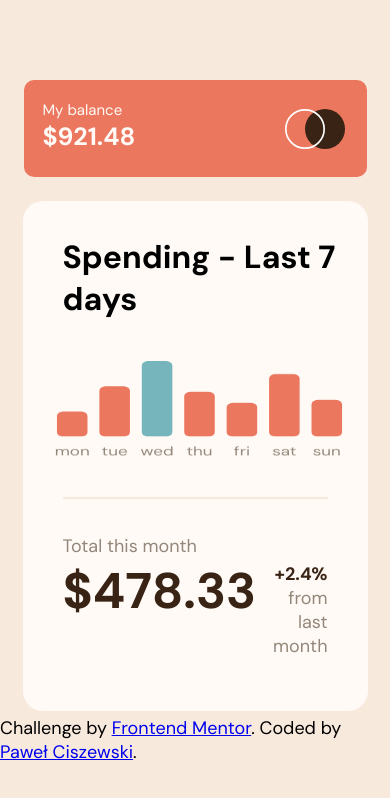
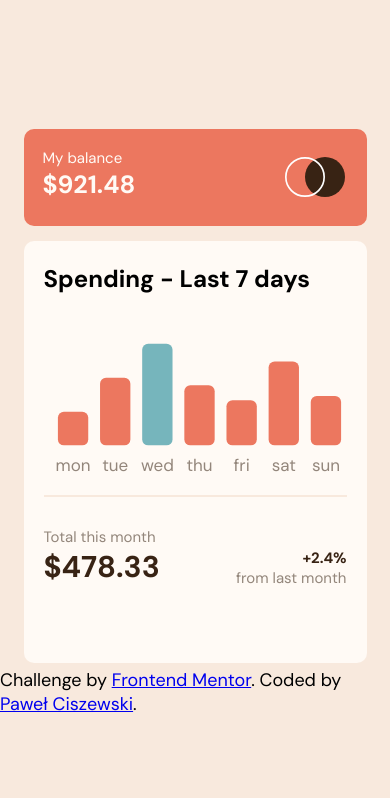
Before and after one commit to kardahim/expenses-chart-component, a React (Create React App) app: page / in a window 390 px wide. Shown: the top 798 px of the page. Built offline with nearby package versions, Linux system fonts and the light colour scheme.

Commit message:
main-card is responsive

```diff
--- a/src/components/bar-chart/bar-chart.scss
+++ b/src/components/bar-chart/bar-chart.scss
@@ -1,4 +1,11 @@
+@import '../../styles/mixin.scss';
+
 canvas {
     margin-top: 10px;
     padding: 20px 0;
+
+    @include mobile {
+        margin-top: 35px;
+        padding: 0;
+    }
 }
--- a/src/components/bar-chart/bar-chart.tsx
+++ b/src/components/bar-chart/bar-chart.tsx
@@ -16,6 +16,27 @@ import {
 function BarChart() {
     const [labels, setLabels] = useState<string[]>([])
     const [amount, setAmounts] = useState<number[]>([])
+
+    // set mobile aspect ratio
+    const [isMobile, setIsMobile] = useState(2)
+    useEffect(() => {
+        window.addEventListener("resize", () => {
+            if (document.body.clientWidth > 700) {
+                setIsMobile(2)
+            }
+            else {
+                setIsMobile(1.5)
+            }
+        })
+        return () => window.removeEventListener("resize", () => {
+            if (document.body.clientWidth > 700) {
+                setIsMobile(2)
+            }
+            else {
+                setIsMobile(1.5)
+            }
+        })
+    })
 
     useEffect(() => {
         // prevents for second render
@@ -40,6 +61,7 @@ function BarChart() {
 
     const options = {
         responsive: true,
+        aspectRatio: isMobile,
         plugins: {
             tooltip: {
                 xAlign: 'center' as 'center',
--- a/src/components/main-card/main-card.scss
+++ b/src/components/main-card/main-card.scss
@@ -10,23 +10,40 @@
     padding: 35px 20px;
 
     @include mobile {
-        width: 345px;
+        width: 343px;
+        min-height: 422px;
+        margin-top: 15px;
+        border-radius: 10px;
+        padding: 22px 20px;
     }
 
     background-color: $top-card-text-color;
 
     .main-card__header {
         margin-left: 20px;
+
+        @include mobile {
+            margin-left: 0;
+            font-size: 24px;
+        }
     }
 
     .main-card__divider {
         height: 2px;
         background-color: $background-color;
         margin: 15px 20px 35px;
+
+        @include mobile {
+            margin: 15px 0px 27px;
+        }
     }
 
     .main-card__summary {
         margin: 0 20px;
+
+        @include mobile {
+            margin: 0;
+        }
 
         // flex
         display: flex;
@@ -36,12 +53,21 @@
             .main-card__summary__total__text {
                 color: $subtext-color;
                 font-size: $fs;
+
+                @include mobile {
+                    font-size: 15px;
+                    margin-top: 3px;
+                }
             }
 
             .main-card__summary__total__value {
                 font-weight: $fw-bold;
                 font-size: 50px;
                 color: $text-color;
+
+                @include mobile {
+                    font-size: 30px;
+                }
             }
         }
 
@@ -49,6 +75,11 @@
             text-align: right;
             margin-top: 28px;
             font-size: $fs;
+
+            @include mobile {
+                font-size: 15px;
+                margin-top: 24px;
+            }
 
             .main-card__summary__last-month__percent {
                 font-weight: $fw-bold;
```
